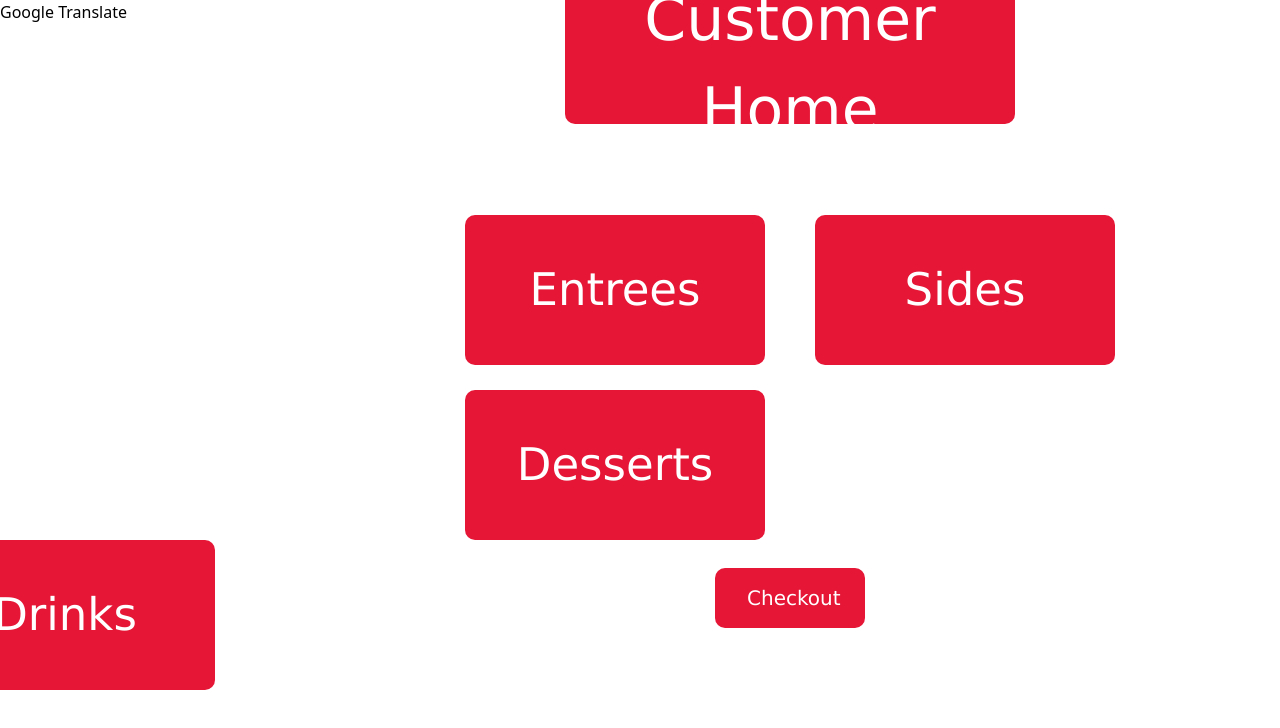
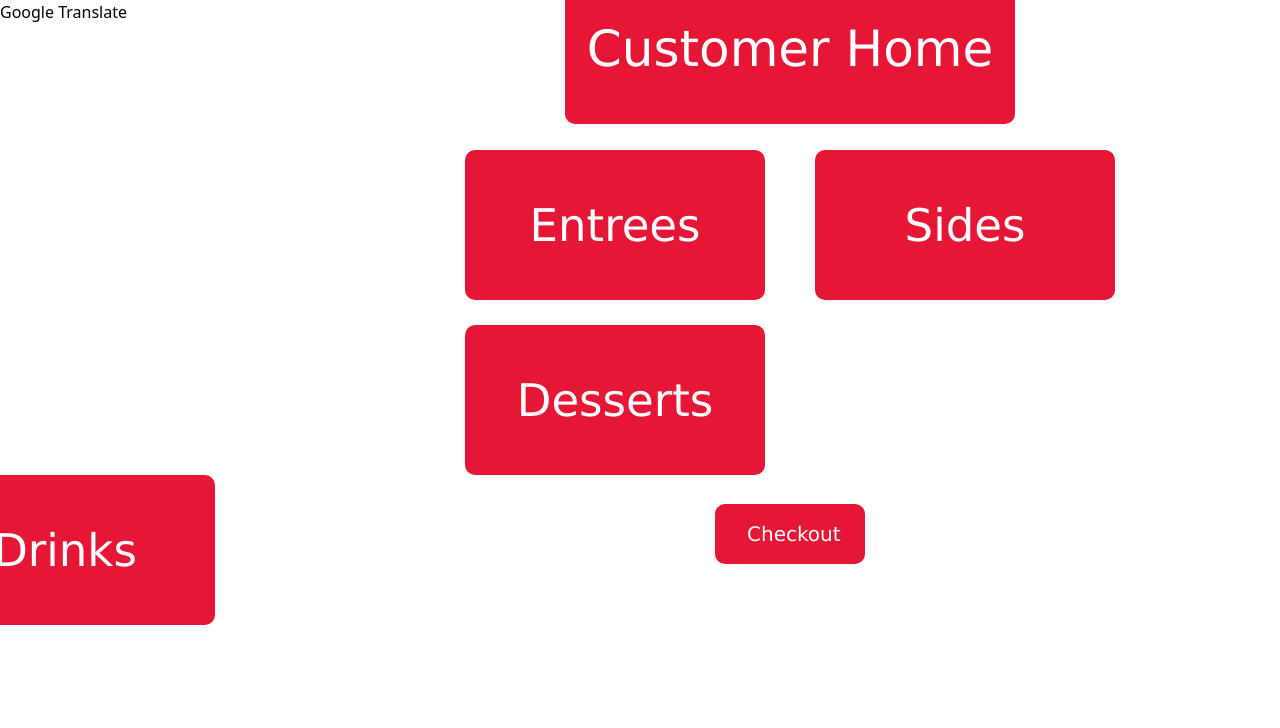
Before and after one commit to al70023/hosting_project_3, a React (Create React App) app in the folder project3_react/: page /CustomerHome in a window 1280 px wide. Shown: the top 728 px of the page. Built offline with nearby package versions, Linux system fonts and the light colour scheme.

Commit message:
CustomerPortalComplete

```diff
--- /dev/null
+++ b/project3_react/src/CustomerHome.css
@@ -0,0 +1,13 @@
+.btnCustomerHome {
+    background-color: #E51636; /* Green */
+    border-radius: 10px;
+    font-family: Verdana, sans-serif;
+    font-size: 50px;
+    border: none;
+    color: white;
+    width: 450px;
+    height: 150px;
+    position:relative;
+    left: 450px;
+    bottom:50px;
+}
--- a/project3_react/src/CustomerHome.js
+++ b/project3_react/src/CustomerHome.js
@@ -1,12 +1,13 @@
 import React from 'react';
-import './serverhome.css';
+import './ServerHome.css';
+import './CustomerHome.css'
 
 function CustomerHome(){
     return (
 
         <div >
             <div class="homeTopContainer">
-                <button className = "btnServerHome">Customer Home</button>
+                <button className = "btnCustomerHome">Customer Home</button>
                 <a href="/EntreeItems">
                     <button className = "btnOne">Entrees</button>
                 </a>
--- a/project3_react/src/ServerHome.js
+++ b/project3_react/src/ServerHome.js
@@ -1,5 +1,5 @@
 import React from 'react';
-import './serverhome.css';
+import './ServerHome.css';
 
 
 function ServerHome() {
```
